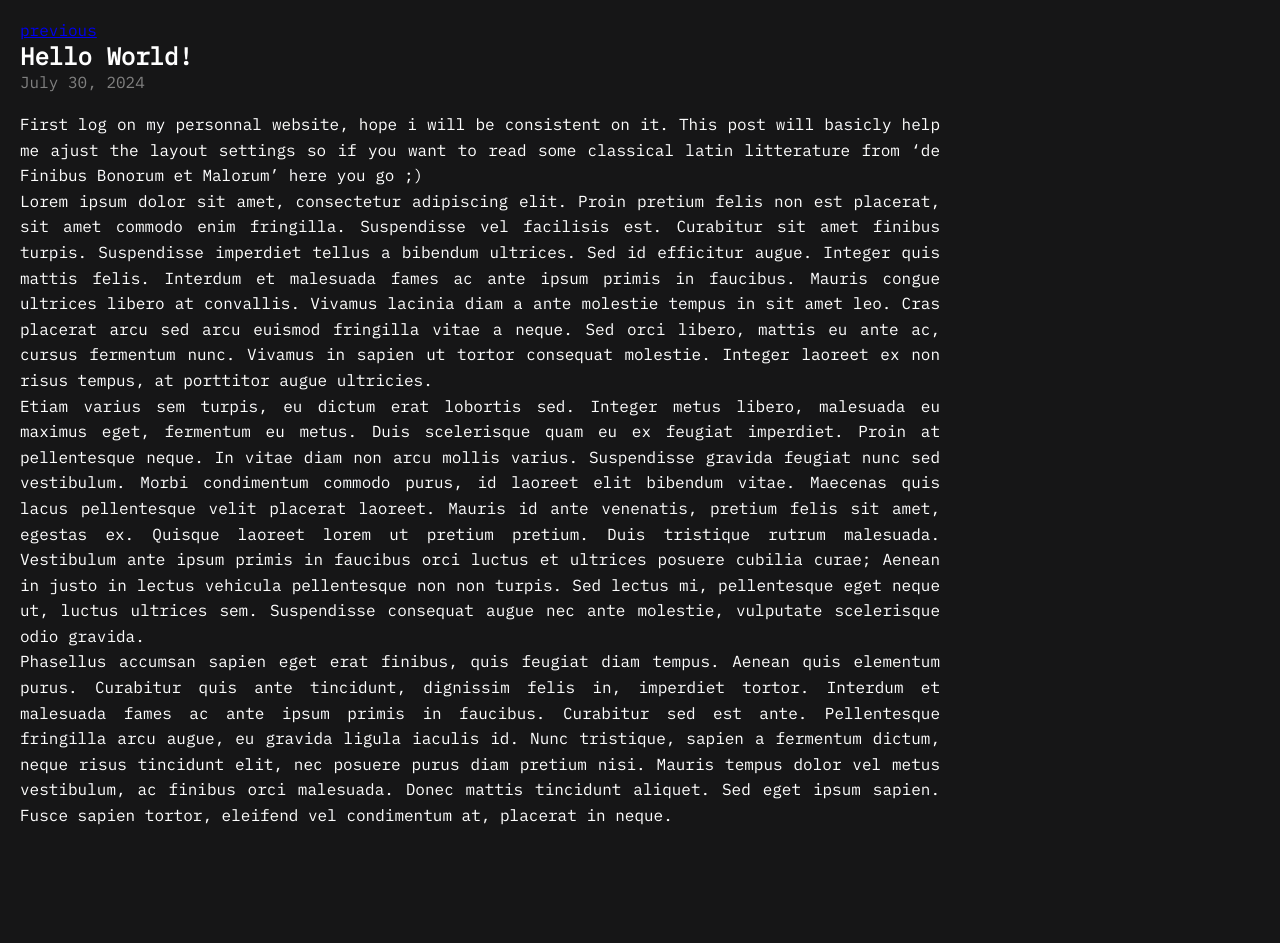
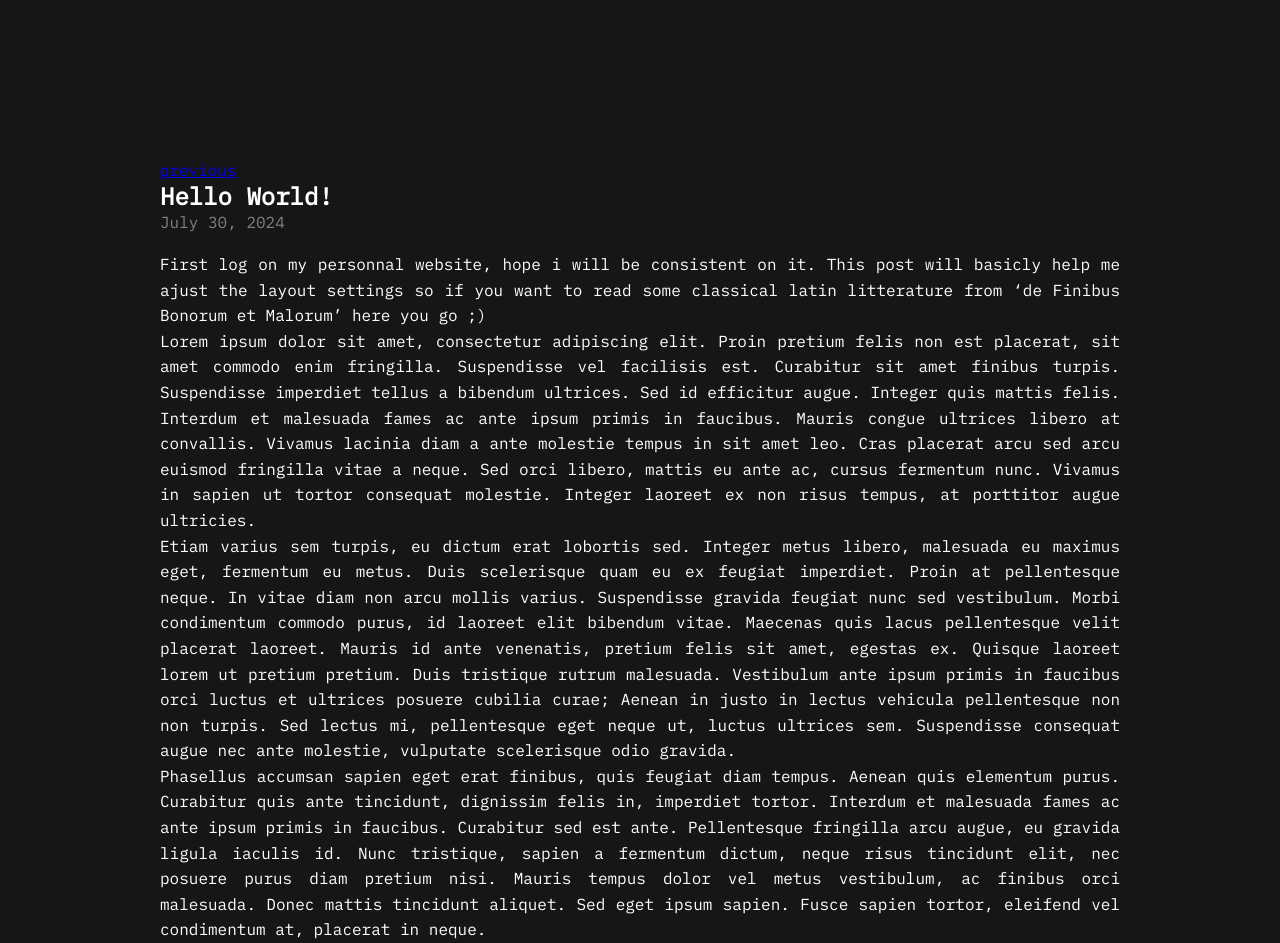
Before and after one commit to tayheau/tayheau.github.io, a Jekyll site: the page built from _posts/2024-07-30-helloworld.md, in a window 1280 px wide. Built offline with Jekyll 4.4.1, drawn with Linux system fonts in a browser that asks for light colours; before the commit the page ends 900 px from its top, so only the background shows below that.

Commit message:
Update post.html

```diff
--- a/_layouts/post.html
+++ b/_layouts/post.html
@@ -18,11 +18,10 @@
             font-style: normal;
             color: white;
             background-color: #161617;
-            padding: 20px;
+            margin-top: 10em;
             display: flex;
             justify-content: center;
             align-items: center;
-            width: 60em;
         }
 
         h1 {
@@ -47,7 +46,9 @@
             text-align: justify;
         }
 
-
+        #container {
+            width: 60em;
+        }
 
     </style>
 </head>
```
